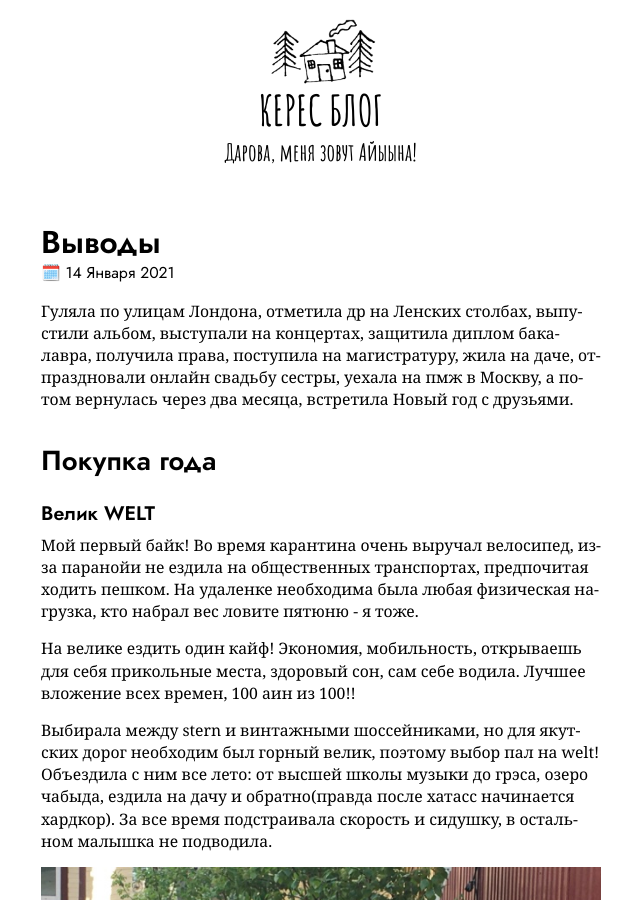
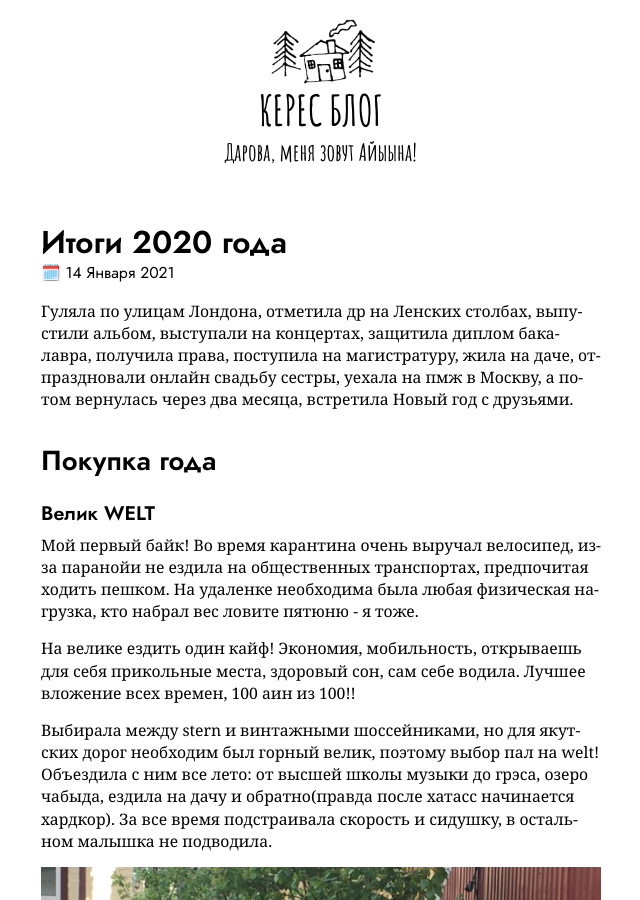
Before and after one commit to keresm/keresaina.github.io, a Jekyll site: the page built from _posts/2021-01-14-Выводы.md, in a window 1280 px wide and 900 px high. Shown: the whole window, without its empty margins (319-959 px from the left). Built offline with Jekyll 4.4.1, drawn with Linux system fonts in a browser that asks for light colours.

Commit message:
Update 2021-01-14-Выводы.md

```diff
--- a/_posts/2021-01-14-Выводы.md
+++ b/_posts/2021-01-14-Выводы.md
@@ -1,6 +1,6 @@
 ---
 layout: post
-title:
+title: Итоги 2020 года
 date:   2021-01-14 07:41:13 +0900
 image_cover: '/assets/images/Выводы/.jpg'
 ---
```
